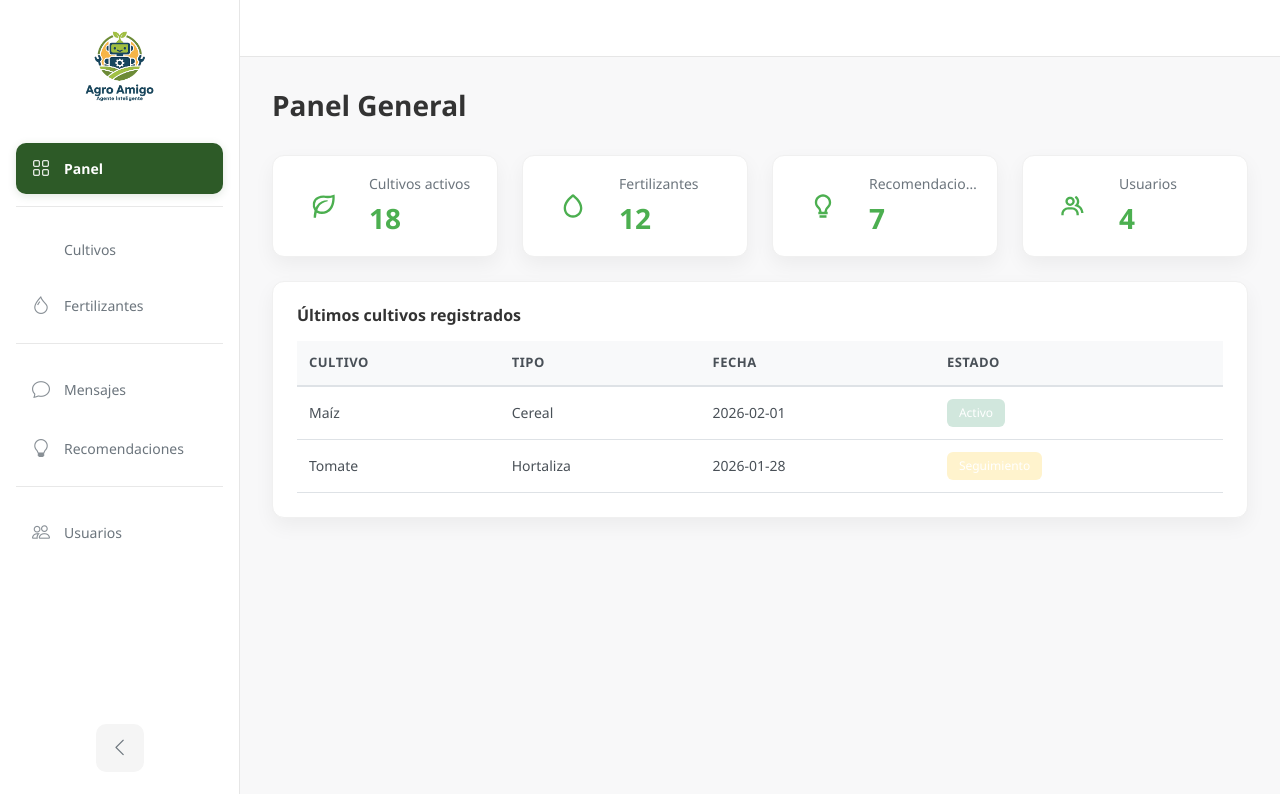
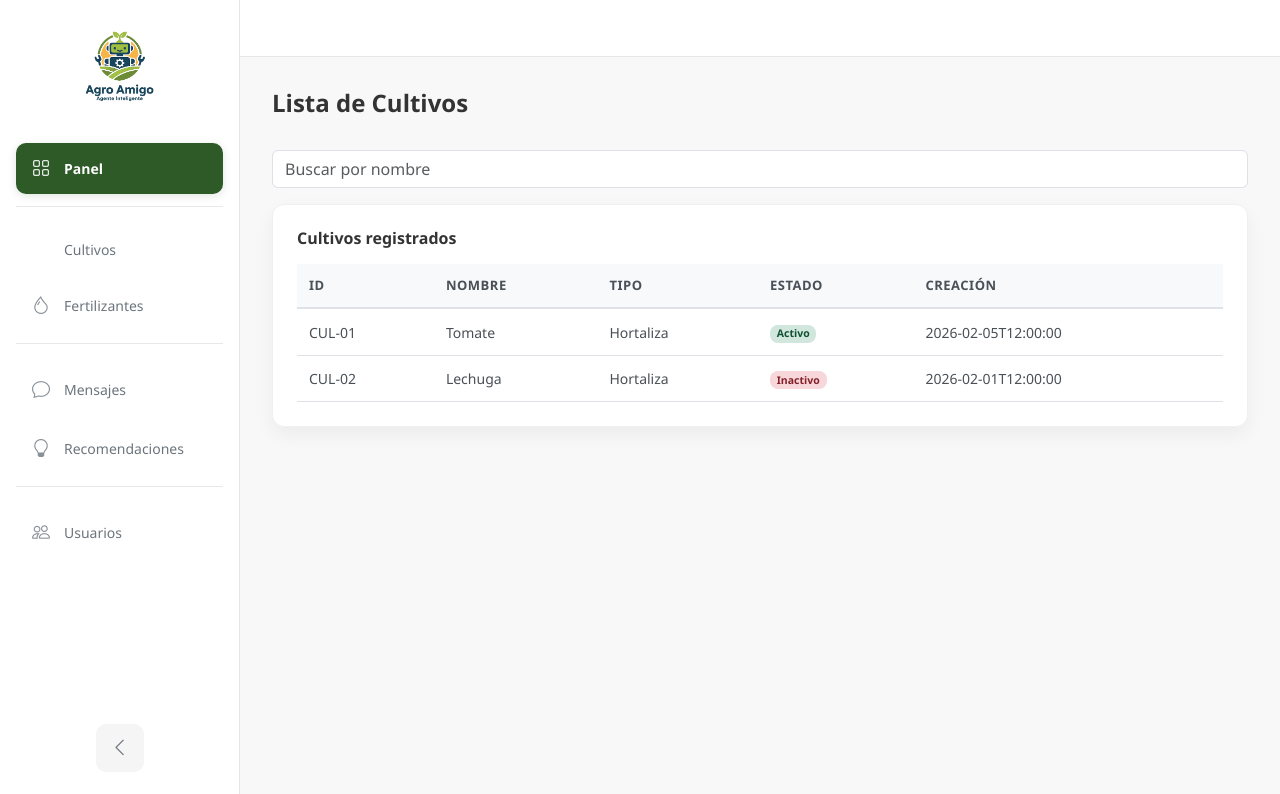
Before and after one commit to hellotaniax/agroamigo-frontend, a React (Create React App) app: page /cultivos in a window 1280 px wide. Before the commit this address led to /dashboard. Shown: the top 794 px of the page. Built offline with nearby package versions, Linux system fonts and the light colour scheme.

Commit message:
página de cultivos inicial

```diff
--- a/src/App.jsx
+++ b/src/App.jsx
@@ -1,24 +1,34 @@
 import { BrowserRouter as Router, Routes, Route, Navigate } from 'react-router-dom';
-import DashboardPage from './pages/Dashboard/DashboardPage';
+import CultivosPage from './pages/Cultivos';
+import DashboardPage from './pages/Dashboard';
 import LoginPage from './pages/Login/LoginPage';
 import './styles/index.css';
 
 
 
 function App() {
-  const isLoggedIn = true; // Simulación por ahora
+  const isLoggedIn = true;
 
 
   return (
     <Router>
       <Routes>
         <Route path="/login" element={<LoginPage />} />
+
         <Route
           path="/dashboard"
           element={isLoggedIn ? <DashboardPage /> : <Navigate to="/login" />}
         />
+
+        <Route
+          path="/cultivos"
+          element={isLoggedIn ? <CultivosPage /> : <Navigate to="/login" />}
+        />
+
+        {/* Ruta comodín */}
         <Route path="*" element={<Navigate to="/dashboard" />} />
       </Routes>
+
     </Router>
   );
 }
--- a/src/components/TableCard/TableCard.css
+++ b/src/components/TableCard/TableCard.css
@@ -24,10 +24,6 @@
   margin-bottom: 0;
 }
 
-.table-card table thead {
-  background-color: #f8f9fa;
-}
-
 .table-card table thead th {
   background-color: #f8f9fa;
   border-bottom: 2px solid #dee2e6;
@@ -46,18 +42,32 @@
   font-size: 14px;
 }
 
-.table-card table tbody tr {
+.table-card table tbody tr.table-row-hover {
   transition: background-color 0.2s ease;
 }
 
-.table-card table tbody tr:hover {
+.table-card table tbody tr.table-row-hover:hover {
   background-color: #f8f9fa;
+  cursor: pointer;
 }
 
-.table-card .badge {
-  padding: 0.5rem 0.75rem;
-  font-size: 12px;
-  font-weight: 500;
+/* Badges según estado */
+.badge.activo {
+  background-color: #d1e7dd;
+  color: #0f5132;
+  border-radius: 0.5rem;
+}
+
+.badge.inactivo {
+  background-color: #f8d7da;
+  color: #842029;
+  border-radius: 0.5rem;
+}
+
+.table-card table tbody td.text-center {
+  padding: 2rem;
+  color: #6c757d;
+  font-style: italic;
 }
 
 @media (max-width: 768px) {
--- a/src/components/TableCard/TableCard.jsx
+++ b/src/components/TableCard/TableCard.jsx
@@ -1,6 +1,6 @@
 import './TableCard.css';
 
-export default function TableCard({ title, columns, data }) {
+export default function TableCard({ title, columns, data, loading }) {
   return (
     <div className="table-card">
       <h6 className="mb-3 fw-semibold">{title}</h6>
@@ -8,25 +8,41 @@ export default function TableCard({ title, columns, data }) {
         <table className="table align-middle">
           <thead>
             <tr>
-              {columns.map((col, idx) => (
-                <th key={idx}>{col}</th>
+              {columns.map(col => (
+                <th key={col.accessor} scope="col">
+                  {col.header}
+                </th>
               ))}
             </tr>
           </thead>
           <tbody>
-            {data.map((row, idx) => (
-              <tr key={idx}>
-                {columns.map((col, cidx) => (
-                  <td key={cidx}>
-                    {col.toLowerCase() === 'estado' ? (
-                      <span className={`badge ${row.statusClass}`}>{row[col.toLowerCase()]}</span>
-                    ) : (
-                      row[col.toLowerCase()]
-                    )}
-                  </td>
-                ))}
+            {loading ? (
+              <tr>
+                <td colSpan={columns.length} className="text-center">
+                  Cargando...
+                </td>
               </tr>
-            ))}
+            ) : data.length === 0 ? (
+              <tr>
+                <td colSpan={columns.length} className="text-center">
+                  No hay datos
+                </td>
+              </tr>
+            ) : (
+              data.map(row => (
+                <tr key={row.idcul}>
+                  {columns.map(col => (
+                    <td key={col.accessor}>
+                      {col.accessor === 'estadoNombre' ? (
+                        <span className={`badge ${row.statusClass}`}>{row[col.accessor]}</span>
+                      ) : (
+                        row[col.accessor]
+                      )}
+                    </td>
+                  ))}
+                </tr>
+              ))
+            )}
           </tbody>
         </table>
       </div>
--- /dev/null
+++ b/src/pages/Cultivos/CultivosPage.jsx
@@ -0,0 +1,25 @@
+import AdminLayout from '../../layouts/AdminLayout';
+import useCultivosData from './useCultivosData';
+import CultivosTable from './components/CultivosTable';
+import CultivosFilter from './components/CultivosFilter';
+import { useState } from 'react';
+
+export default function CultivosPage() {
+  const { cultivos, loading } = useCultivosData();
+  const [filter, setFilter] = useState('');
+
+  const filteredCultivos = cultivos.filter(c =>
+    c.nombrecul.toLowerCase().includes(filter.toLowerCase())
+  );
+
+  return (
+    <AdminLayout breadcrumbs={[{ label: 'Cultivos' }]}>
+      <div className="d-flex justify-content-between align-items-center mb-4">
+        <h4 className="fw-semibold">Lista de Cultivos</h4>
+      </div>
+
+      <CultivosFilter onFilter={setFilter} />
+      <CultivosTable data={filteredCultivos} loading={loading} />
+    </AdminLayout>
+  );
+}
--- /dev/null
+++ b/src/pages/Cultivos/components/CultivosFilter.jsx
@@ -0,0 +1,14 @@
+
+export default function CultivosFilter({ onFilter }) {
+  return (
+    <div className="mb-3 d-flex gap-2">
+      <input
+        type="text"
+        placeholder="Buscar por nombre"
+        className="form-control"
+        onChange={e => onFilter(e.target.value)}
+      />
+      {/* Podrías agregar más filtros: estado, fecha, etc. */}
+    </div>
+  );
+}
--- /dev/null
+++ b/src/pages/Cultivos/components/CultivosTable.jsx
@@ -0,0 +1,12 @@
+import TableCard from '../../../components/TableCard';
+import { cultivosColumns, estadoBadgeClass } from '../cultivos.config';
+
+export default function CultivosTable({ data, loading }) {
+  // Añadir clase de badge al estado
+  const dataWithClass = data.map(row => ({
+    ...row,
+    statusClass: estadoBadgeClass[row.estadoNombre] || '',
+  }));
+
+  return <TableCard title="Cultivos registrados" columns={cultivosColumns} data={dataWithClass} loading={loading} />;
+}
--- /dev/null
+++ b/src/pages/Cultivos/cultivos.config.js
@@ -0,0 +1,14 @@
+
+export const cultivosColumns = [
+  { header: 'ID', accessor: 'idcul' },
+  { header: 'Nombre', accessor: 'nombrecul' },
+  { header: 'Tipo', accessor: 'tipoNombre' },
+  { header: 'Estado', accessor: 'estadoNombre' },
+  { header: 'Creación', accessor: 'creacioncul' },
+];
+
+// Mapeo de estados a clases de badge
+export const estadoBadgeClass = {
+  Activo: 'activo',
+  Inactivo: 'inactivo',
+};
--- /dev/null
+++ b/src/pages/Cultivos/index.js
@@ -0,0 +1 @@
+export { default } from './CultivosPage';
--- /dev/null
+++ b/src/pages/Cultivos/useCultivosData.js
@@ -0,0 +1,38 @@
+import { useState, useEffect } from 'react';
+
+// Hook para obtener y filtrar datos de cultivos
+export default function useCultivosData() {
+  const [cultivos, setCultivos] = useState([]);
+  const [loading, setLoading] = useState(true);
+
+  useEffect(() => {
+    const fetchData = async () => {
+      setLoading(true);
+      // Simulación de fetch
+      const data = [
+        {
+          idcul: 'CUL-01',
+          nombrecul: 'Tomate',
+          tipoNombre: 'Hortaliza',
+          idest: 1,
+          estadoNombre: 'Activo',
+          creacioncul: '2026-02-05T12:00:00',
+        },
+        {
+          idcul: 'CUL-02',
+          nombrecul: 'Lechuga',
+          tipoNombre: 'Hortaliza',
+          idest: 2,
+          estadoNombre: 'Inactivo',
+          creacioncul: '2026-02-01T12:00:00',
+        },
+      ];
+      setCultivos(data);
+      setLoading(false);
+    };
+
+    fetchData();
+  }, []);
+
+  return { cultivos, loading };
+}
```
